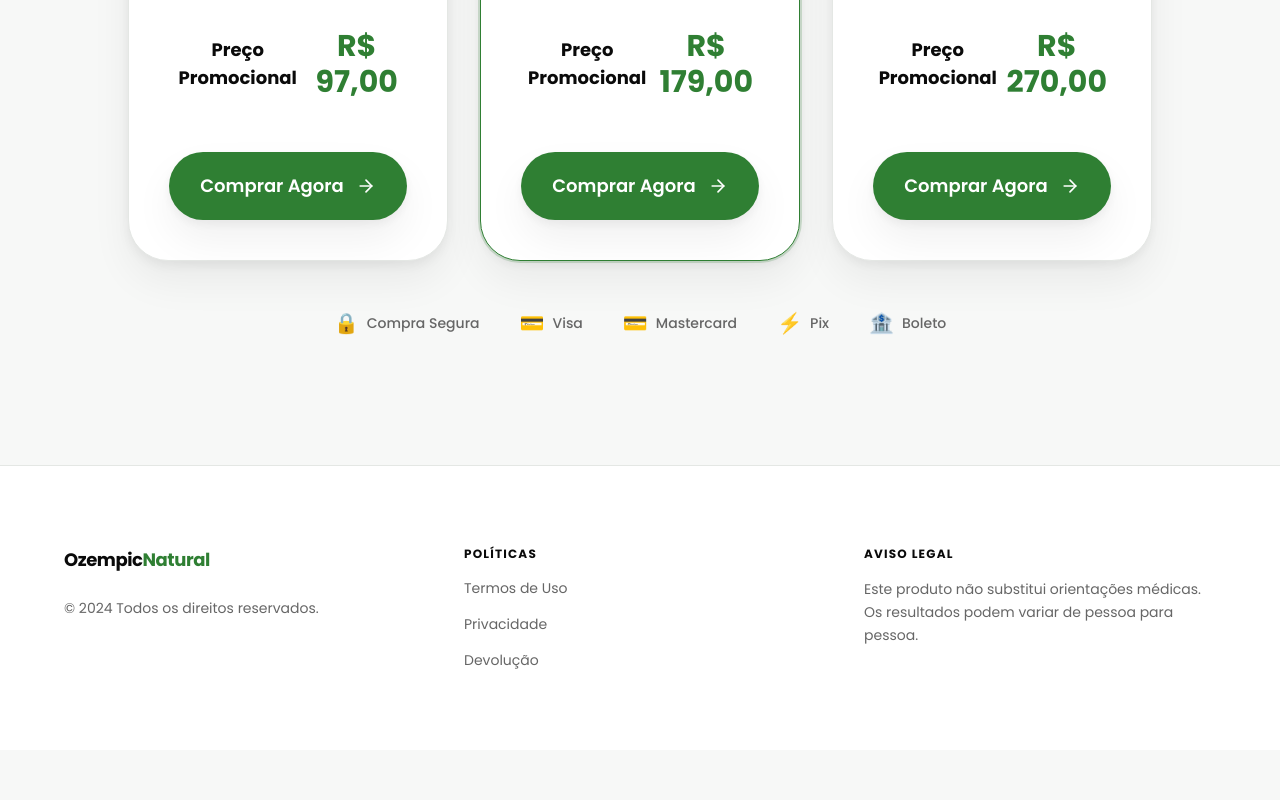
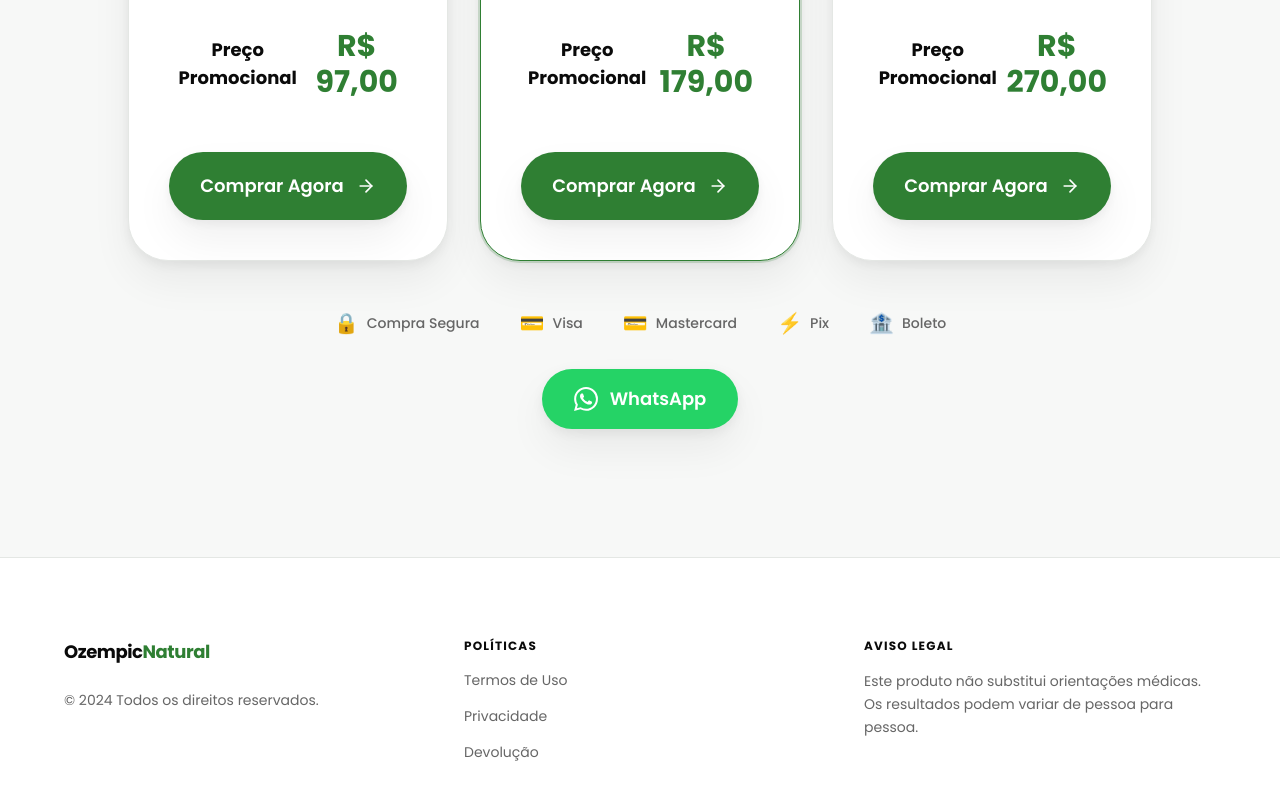
Before and after one commit to visourastudio-blip/ozempic-natural, a React (Vite) app: page / in a window 1280 px wide. Shown: the part 7234-8034 px from the top of the page. Before the commit the page ends 7984 px from the top, so only its background shows below. Built offline with nearby package versions, Linux system fonts and the light colour scheme; the HTML template or start-up script is replaced by a standard one.

Commit message:
Move WhatsApp to footer
Co-authored-by: visourastudio-blip <247665895+visourastudio-blip@users.noreply.github.com>

```diff
--- a/src/pages/Index.tsx
+++ b/src/pages/Index.tsx
@@ -645,6 +645,19 @@ const Index = () => {
             </div>
           ))}
         </motion.div>
+
+        {/* WhatsApp Button */}
+        <motion.div {...fadeUp} className="flex justify-center mt-8">
+          <a
+            href={whatsappUrl}
+            target="_blank"
+            rel="noopener noreferrer"
+            className="flex items-center gap-3 px-8 py-4 rounded-pill bg-[#25D366] text-white font-semibold text-lg hover:brightness-110 transition-all active:scale-95 shadow-elevated"
+          >
+            <WhatsAppIcon size={24} />
+            WhatsApp
+          </a>
+        </motion.div>
       </section>
 
       {/* ─── FOOTER ─── */}
```
